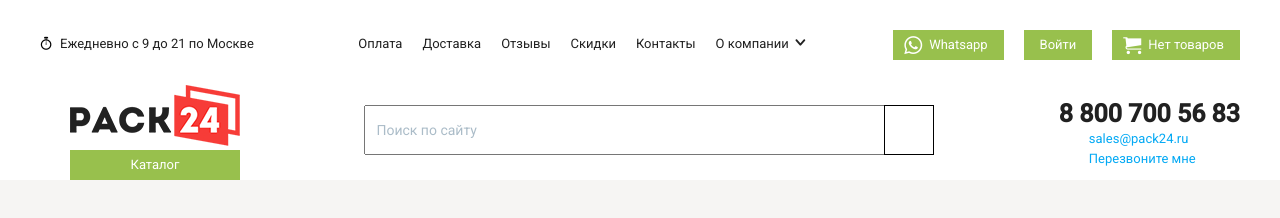
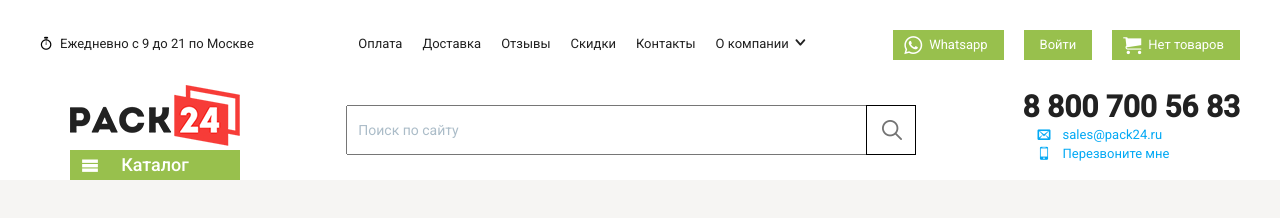
Before and after one commit to sava911/shopSHARonli, a website: page app/index.html in a window 1280 px wide. Drawn offline with nearby package versions, Linux system fonts and the light colour scheme; files whose address does not match are found by name.

Commit message:
search head

```diff
--- a/app/index.html
+++ b/app/index.html
@@ -57,17 +57,17 @@
           <form method="get" action="search">
             <div class="input">
               <label class="field-label">Поиск по сайту</label>
-              <span role="status" aria-live="polite" class="ui-helper-hidden-accessible"></span><input type="text"
-                name="search" class="form-control search-ac ui-autocomplete-input" autocomplete="off">
+              <span class="search__control"></span><input type="text"
+                name="search" class="form-control " autocomplete="off">
             </div>
-            <input type="submit" value="">
+            <input class="search-btn" type="submit" value="">
           </form>
         </div>
         <div class="phone">
           <a class="phone__number" href="tel:88007005683">8 800 700 56 83</a>
           <div class="callback">
-            <a class="phone__link" href="mailto:sales@pack24.ru">sales@pack24.ru</a>
-            <a class="phone__link" href="#callback">Перезвоните мне</a>
+            <a class="phone__link mail-icon" href="mailto:sales@pack24.ru">sales@pack24.ru</a>
+            <a class="phone__link phone-icon" href="#callback">Перезвоните мне</a>
           </div>
         </div>
       </div>
--- a/app/scss/style.scss
+++ b/app/scss/style.scss
@@ -65,6 +65,17 @@
 .logo__btn {
     width: 100%;
     padding: 0 15px;
+    position: relative;
+    font-size: 18px;
+    font-weight: 500;
+
+    &::after {
+        font-family: 'icomoon' !important;
+        content: "\e9bd";
+        position: absolute;
+        top: 0;
+        left: 10px;
+    }
 }
 
 .menu__list+.menu__list {
@@ -171,7 +182,7 @@
         position: relative;
     }
 
-    .ui-helper-hidden-accessible {
+    .search__control {
         border: 0;
         clip: rect(0 0 0 0);
         height: 1px;
@@ -230,26 +241,57 @@ input.form-control {
     border: 1px solid #000;
     background: #fff;
     z-index: 4;
+        background: url(../images/search.png) no-repeat left center;
 
 
 }
 
+
 .phone {
-    margin-top: 15px;
+    margin-top: 5px;
+
 }
 
 .phone__number {
-    font-size: 25px;
+    font-size: 30px;
     font-weight: 700;
     margin-bottom: 3px;
 
 
 }
 
+.phone-icon {
+    position: relative;
+
+    &::after {
+        font-family: 'icomoon' !important;
+        content: "\e958";
+        position: absolute;
+        top: 0;
+        left: 15px;
+
+
+    }
+}
+
+.mail-icon {
+    position: relative;
+
+    &::after {
+        font-family: 'icomoon' !important;
+        content: "\e945";
+        position: absolute;
+        top: 0;
+        left: 15px;
+
+
+    }
+}
+
 .phone__link {
     color: #03a9f4;
     display: block;
-    padding-left: 30px;
+    padding-left: 40px;
     margin-bottom: 5px;
 }
 
```
Also changed, not shown: app/css/style.min.css, app/images/search.png (added).
